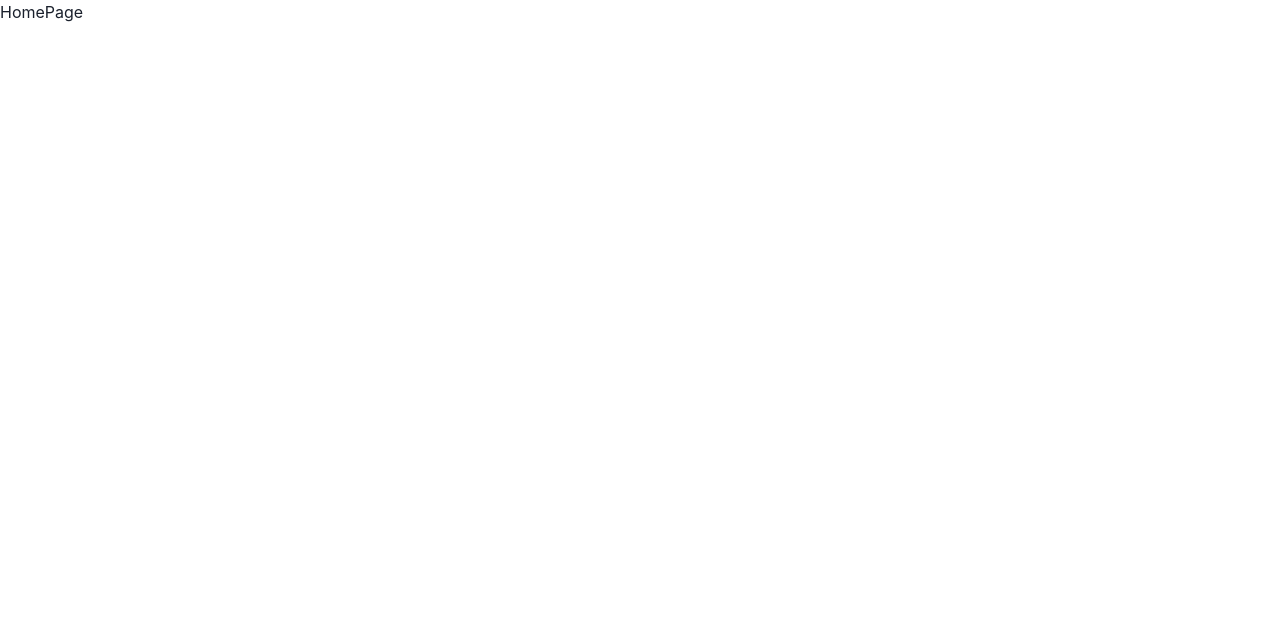
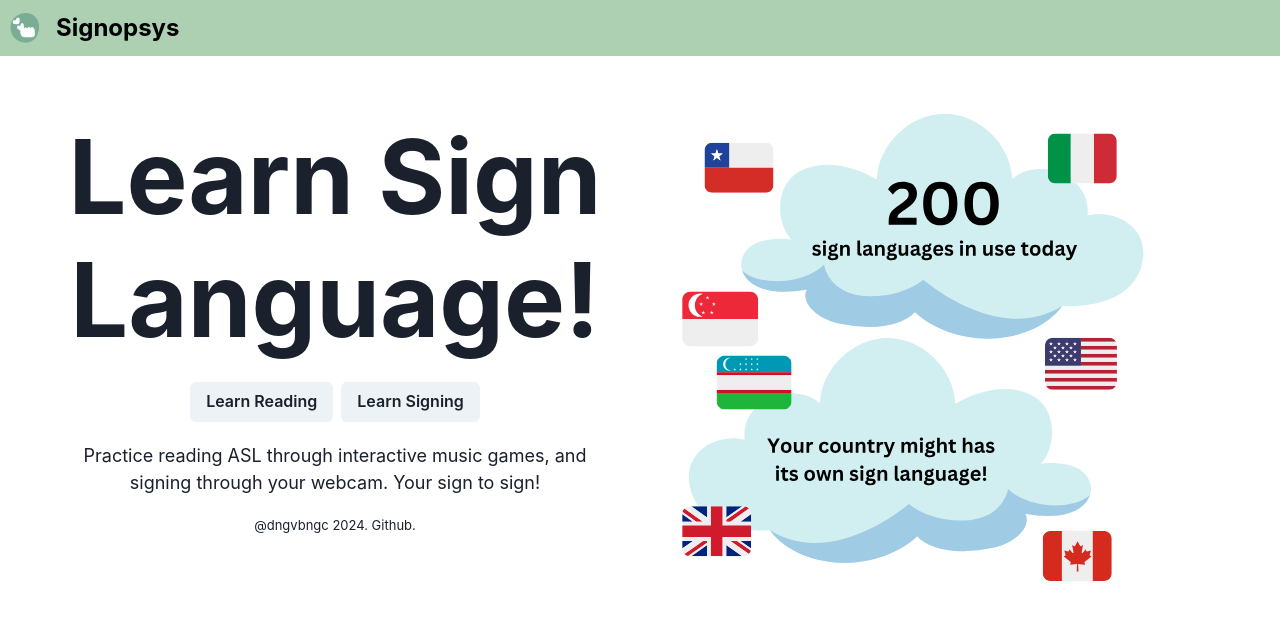
Before and after one commit to dngvbngc/learn-sign-language, a React (Vite) app: page / in a window 1280 px wide. Shown: the top 620 px of the page. Built offline with nearby package versions, Linux system fonts and the light colour scheme.

Commit message:
Implement homepage

```diff
--- /dev/null
+++ b/src/components/NavBar.tsx
@@ -0,0 +1,25 @@
+import { HStack, Image, Text } from "@chakra-ui/react";
+import logo from "../assets/logo.svg";
+import { Link } from "react-router-dom";
+
+const NavBar = () => {
+  return (
+    <HStack padding='10px' backgroundColor='#ADD0B3'>
+      <Link to='/'>
+        <Image src={logo} boxSize='30px' objectFit='cover' />
+      </Link>
+      <Link to='/'>
+        <Text
+          paddingLeft={2}
+          fontWeight='bold'
+          fontSize='x-large'
+          color='black'
+        >
+          Signopsys
+        </Text>
+      </Link>
+    </HStack>
+  );
+};
+
+export default NavBar;
--- a/src/pages/HomePage.tsx
+++ b/src/pages/HomePage.tsx
@@ -1,7 +1,47 @@
-import React from "react";
+import {
+  Box,
+  Button,
+  Flex,
+  Heading,
+  HStack,
+  Image,
+  SimpleGrid,
+  Text,
+} from "@chakra-ui/react";
+import { Link } from "react-router-dom";
+import funfacts from "../assets/funfacts.svg";
 
 const HomePage = () => {
-  return <div>HomePage</div>;
+  return (
+    <SimpleGrid
+      padding={5}
+      columns={{ base: 1, md: 2 }}
+      spacing={5}
+      textAlign='center'
+    >
+      <Box>
+        <Heading padding={5} fontSize={{ base: "xxx-large", lg: "8vw" }}>
+          Learn Sign Language!
+        </Heading>
+        <HStack justifyContent='center'>
+          <Link to='/reading'>
+            <Button>Learn Reading</Button>
+          </Link>
+          <Link to='/signing'>
+            <Button>Learn Signing</Button>
+          </Link>
+        </HStack>
+        <Text fontStyle='helvetica' fontSize='large' padding={5}>
+          Practice reading ASL through interactive music games, and signing
+          through your webcam. Your sign to sign!
+        </Text>
+        <Text fontSize='small'>@dngvbngc 2024. Github.</Text>
+      </Box>
+      <Box>
+        <Image src={funfacts} maxHeight='75vh' />
+      </Box>
+    </SimpleGrid>
+  );
 };
 
 export default HomePage;
--- /dev/null
+++ b/src/pages/Layout.tsx
@@ -0,0 +1,22 @@
+import { Box } from "@chakra-ui/react";
+import NavBar from "../components/NavBar";
+import { Outlet } from "react-router-dom";
+
+const Layout = () => {
+  return (
+    <>
+      <NavBar />
+      <Box
+        padding={5}
+        alignContent='center'
+        justifyContent='center'
+        textAlign='center'
+        alignItems='center'
+      >
+        <Outlet />
+      </Box>
+    </>
+  );
+};
+
+export default Layout;
--- /dev/null
+++ b/src/pages/SigningPage.tsx
@@ -0,0 +1,7 @@
+import React from "react";
+
+const SigningPage = () => {
+  return <div>SigningPage</div>;
+};
+
+export default SigningPage;
--- a/src/routes.tsx
+++ b/src/routes.tsx
@@ -2,17 +2,25 @@ import { createBrowserRouter } from "react-router-dom";
 import HomePage from "./pages/HomePage";
 import ErrorPage from "./pages/ErrorPage";
 import ReadingGamePage from "./pages/ReadingGamePage";
+import SigningPage from "./pages/SigningPage";
+import Layout from "./pages/Layout";
 
 const router = createBrowserRouter([
   {
     path: "/",
-    element: <HomePage />,
+    element: <Layout />,
     errorElement: <ErrorPage />,
-  },
-  {
-    path: "/reading",
-    element: <ReadingGamePage />,
-    errorElement: <ErrorPage />,
+    children: [
+      { index: true, element: <HomePage /> },
+      {
+        path: "reading",
+        element: <ReadingGamePage />,
+      },
+      {
+        path: "signing",
+        element: <SigningPage />,
+      },
+    ],
   },
 ]);
 
```
Also changed, not shown: src/assets/funfacts.svg (added), src/assets/logo.svg (added).
